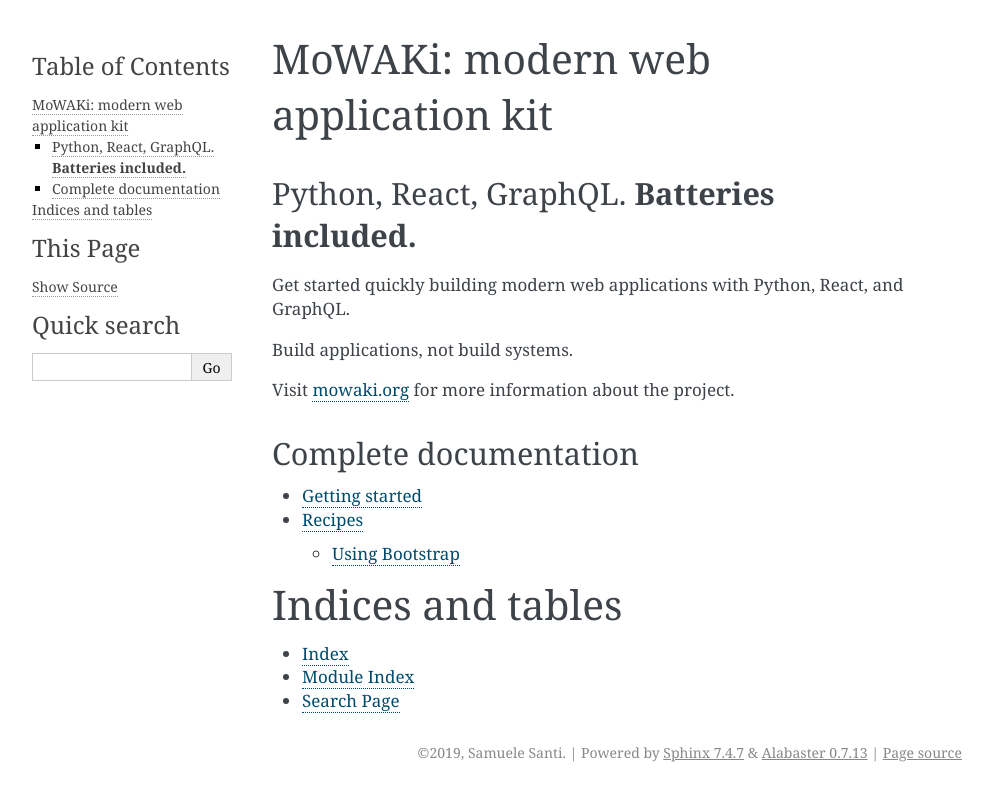
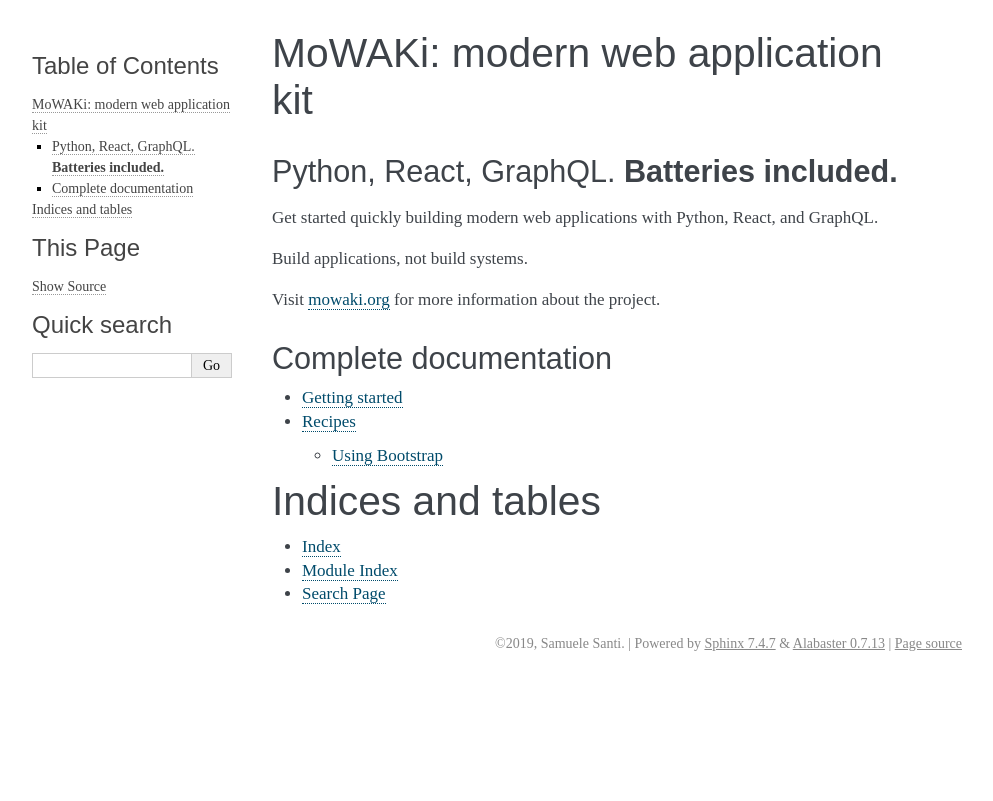
Before and after one commit to rshk/mowaki-docs, a Sphinx documentation site: the page built from docs/index.rst, in a window 1280 px wide. Shown: the top 801 px of the page, without its empty margins (148-1141 px from the left). Built offline with Sphinx 7.4.7, drawn with Linux system fonts in a browser that asks for light colours.

Commit message:
Set custom fonts
Still need to load them though

```diff
--- a/docs/conf.py
+++ b/docs/conf.py
@@ -99,6 +99,9 @@
     'github_user': 'rshk',
     'github_repo': 'mowaki',
     'github_button': True,
+
+    'head_font_family': 'Alegreya sans, sans-serif',
+    'font_family': 'Alegreya, serif',
 }
 
 # Add any paths that contain custom static files (such as style sheets) here,
```
